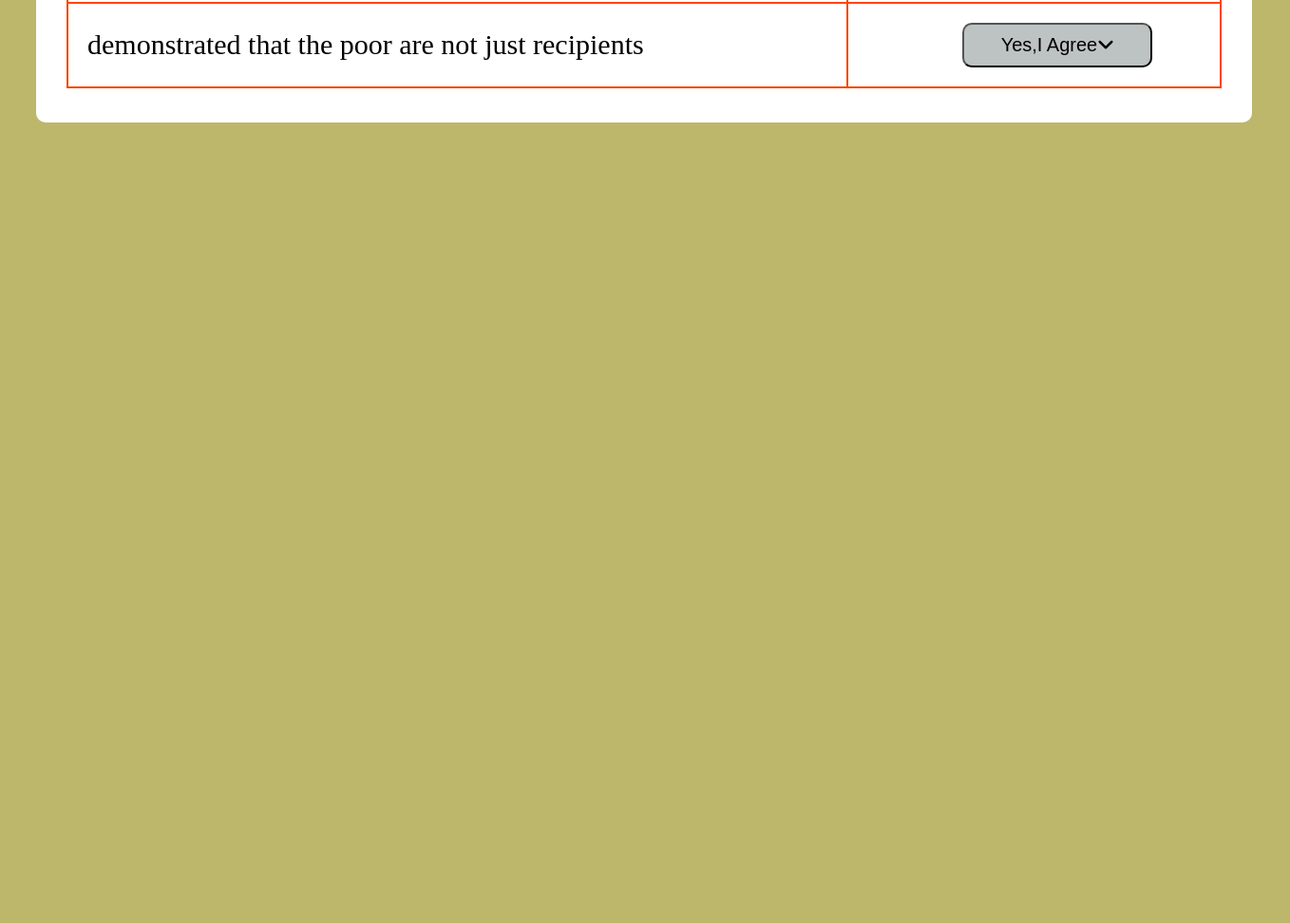
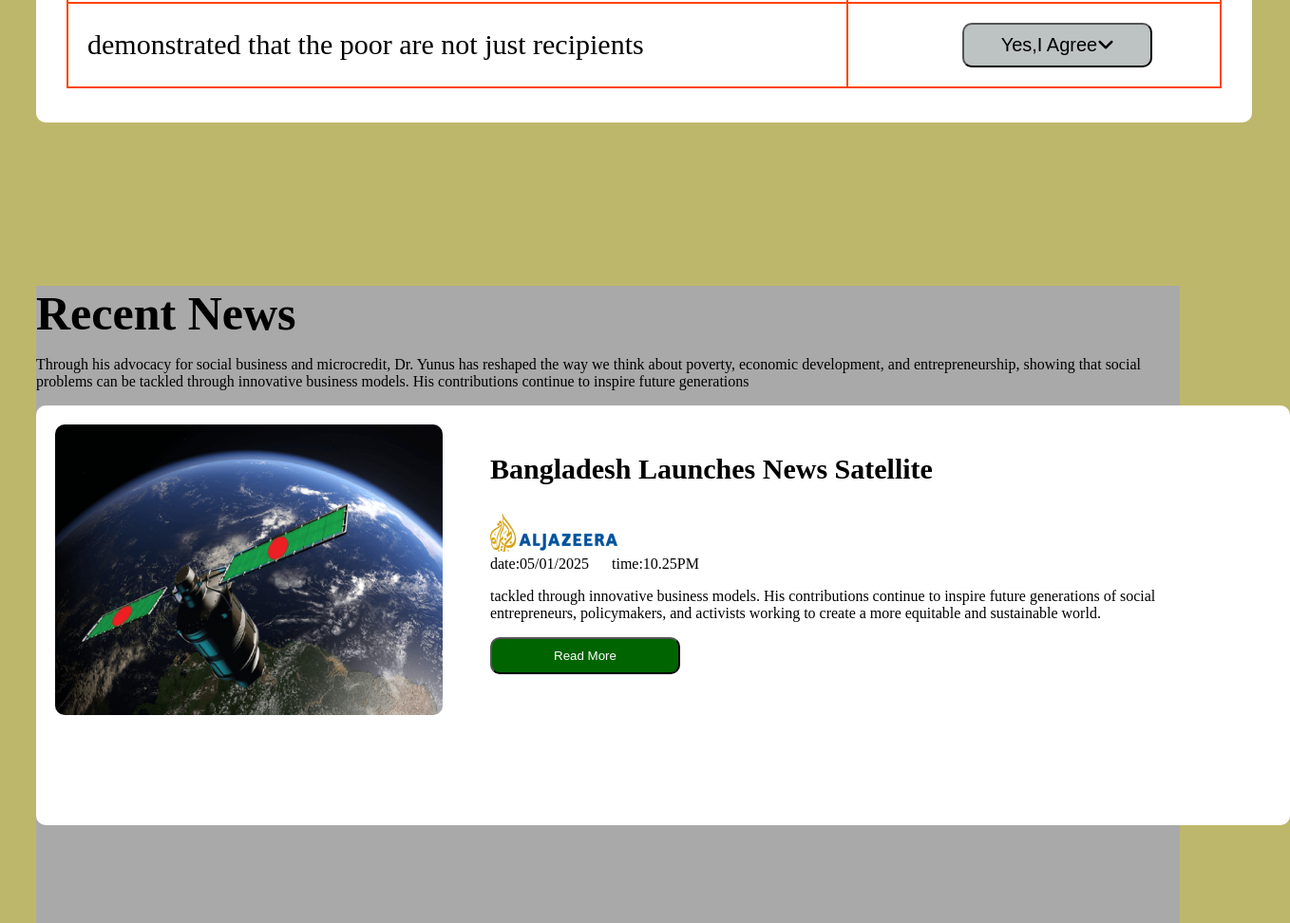
Before and after one commit to TANZIMAHMEDFAYSAL/tanzim-assignment-1, a plain HTML site: page index.html in a window 1280 px wide. Shown: the part 2408-3380 px from the top of the page at 95% size, 1358 px wide, since content can reach past the window. Before the commit the page ends 2709 px from the top, so only its background shows below. Drawn offline with Linux system fonts and the light colour scheme.

Commit message:
commit-5

```diff
--- a/index.html
+++ b/index.html
@@ -153,6 +153,32 @@
         </div>
 
      </section>
+
+     <section class="section-5-recent-news">
+
+
+        <section class="recent-news-2">
+            <h1 class="news">recent news</h1>
+            <p>Through his advocacy for social business and microcredit, Dr. Yunus has reshaped the way we think about poverty, economic development, and entrepreneurship, showing that social problems can be tackled through innovative business models. His contributions continue to inspire future generations</p>
+
+            <div class="recent-news-parent">
+                <div>
+                    <img class="image-1" src="assets/satelite.png" alt="">
+                </div>
+                <div class="satellite">
+                    <h1 class="satellite-title"> bangladesh launches news satellite</h1>
+                    <img src="assets/al-jazeera.png" alt=""><br>
+                    <span>date:05/01/2025</span>
+                    <span>time:10.25PM</span>
+                    <p>tackled through innovative business models. His contributions continue to inspire future generations of social entrepreneurs, policymakers, and activists working to create a more equitable and sustainable world.</p>
+                    <button class="news-button">read more</button>
+                </div>
+            </div>
+
+        </section>
+        <section></section>
+
+     </section>
 </main>
 
 </body>
--- a/style.css
+++ b/style.css
@@ -297,3 +297,57 @@ table td button{
     border-radius: 10px;
 
 }
+
+/* ...........close opinion part */
+
+.section-5-recent-news{
+    width: 1280;
+    height: 1406px;
+    background-color: darkgrey;
+}
+.news{
+    text-transform: capitalize;
+    font-size: 50px;
+    margin-top: 0;
+    padding-top: 0;
+    margin-bottom: 0;
+}
+.recent-news-parent{
+    background-color: white;
+    width: 1280px;
+    height: 402px;
+    border-radius: 10px;
+    display: flex;
+    gap: 50px;
+    padding:20px;
+}
+.image-1{
+    width: 408px;
+    height: 306px;
+    border-radius: 10px;
+}
+.satellite-title{
+    text-transform: capitalize;
+    font-size: 30px;
+}
+span{
+    margin-right: 20px;
+}
+.satellite{
+    width: 744px;
+    height: 320px;
+}
+.news-button{
+    background-color: darkgreen;
+    text-transform: capitalize;
+    padding:  10px;
+    width: 200px;
+    color: white;
+    border-radius: 10px;
+
+
+}
+.news-button:hover{
+    background-color: blue;
+
+}
```
